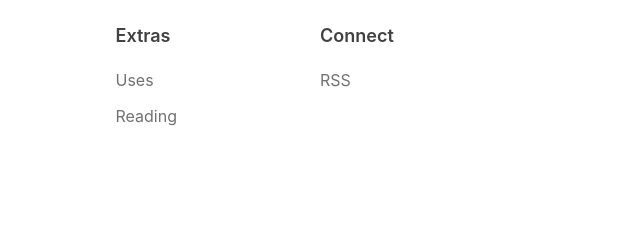
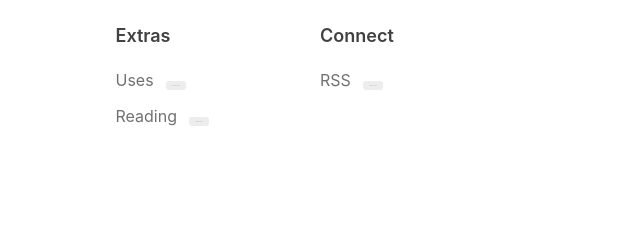
Before and after one commit to juwanpetty/juwan-portfolio, a Gatsby site: page / in a window 1280 px wide. Shown: the part 1972-2212 px from the top of the page, 320-960 px from the left. Built offline with nearby package versions, Linux system fonts and the light colour scheme; Gatsby itself is replaced by a stand-in of ours.

Commit message:
Update footer links

```diff
--- a/src/components/Layout/Footer/Footer.js
+++ b/src/components/Layout/Footer/Footer.js
@@ -7,6 +7,7 @@ import {
   TopFooter,
   ListWrapper,
   IconContainer,
+  Soon,
 } from "./Footer.module"
 import { Social } from "../../Common"
 
@@ -34,11 +35,17 @@ export const Footer = () => (
           <a href="mailto:jchpetty@gmail.com">Contact</a>
         </LinkGroup>
         <LinkGroup header="Extras">
-          <Link to="/uses">Uses</Link>
-          <Link to="/reading">Reading</Link>
+          <Link to="/">
+            Uses <Soon>Coming Soon</Soon>
+          </Link>
+          <Link to="/">
+            Reading <Soon>Coming Soon</Soon>
+          </Link>
         </LinkGroup>
         <LinkGroup header="Connect">
-          <Link to="/rss">RSS</Link>
+          <Link to="/">
+            RSS <Soon>Coming Soon</Soon>
+          </Link>
         </LinkGroup>
       </ListWrapper>
       <div>
--- a/src/components/Layout/Footer/Footer.module.js
+++ b/src/components/Layout/Footer/Footer.module.js
@@ -58,4 +58,15 @@ const IconContainer = styled.div`
   }
 `
 
-export { Wrapper, List, ListWrapper, TopFooter, IconContainer }
+const Soon = styled.span`
+  font-size: 0.1rem;
+  text-transform: uppercase;
+  color: ${props => props.theme.gray8};
+  background: ${props => props.theme.gray7};
+  padding: 4px 6px;
+  font-weight: ${typography.weight.medium};
+  border-radius: ${spacing.borderRadius.medium}px;
+  margin-left: 8px;
+`
+
+export { Wrapper, List, ListWrapper, TopFooter, IconContainer, Soon }
```
